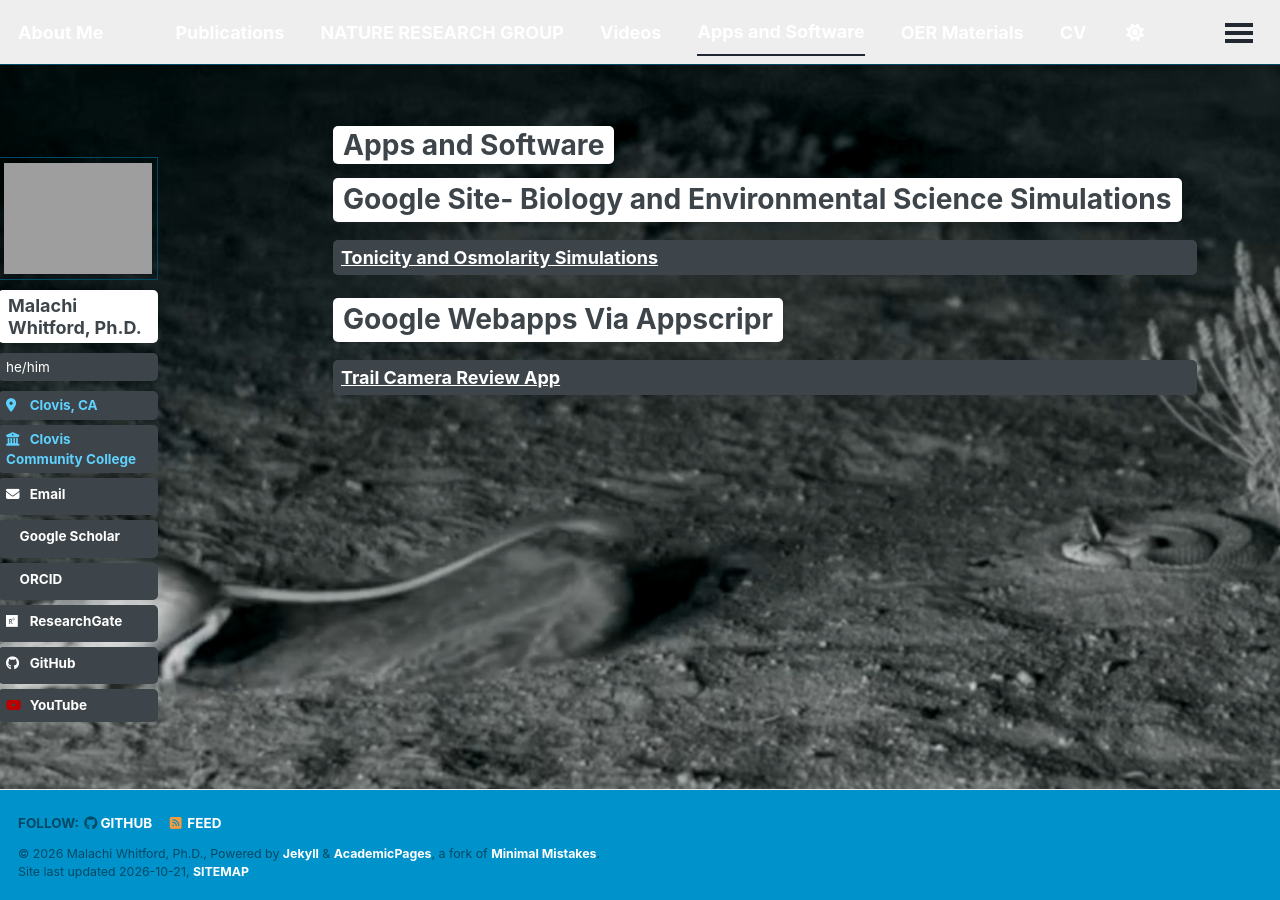
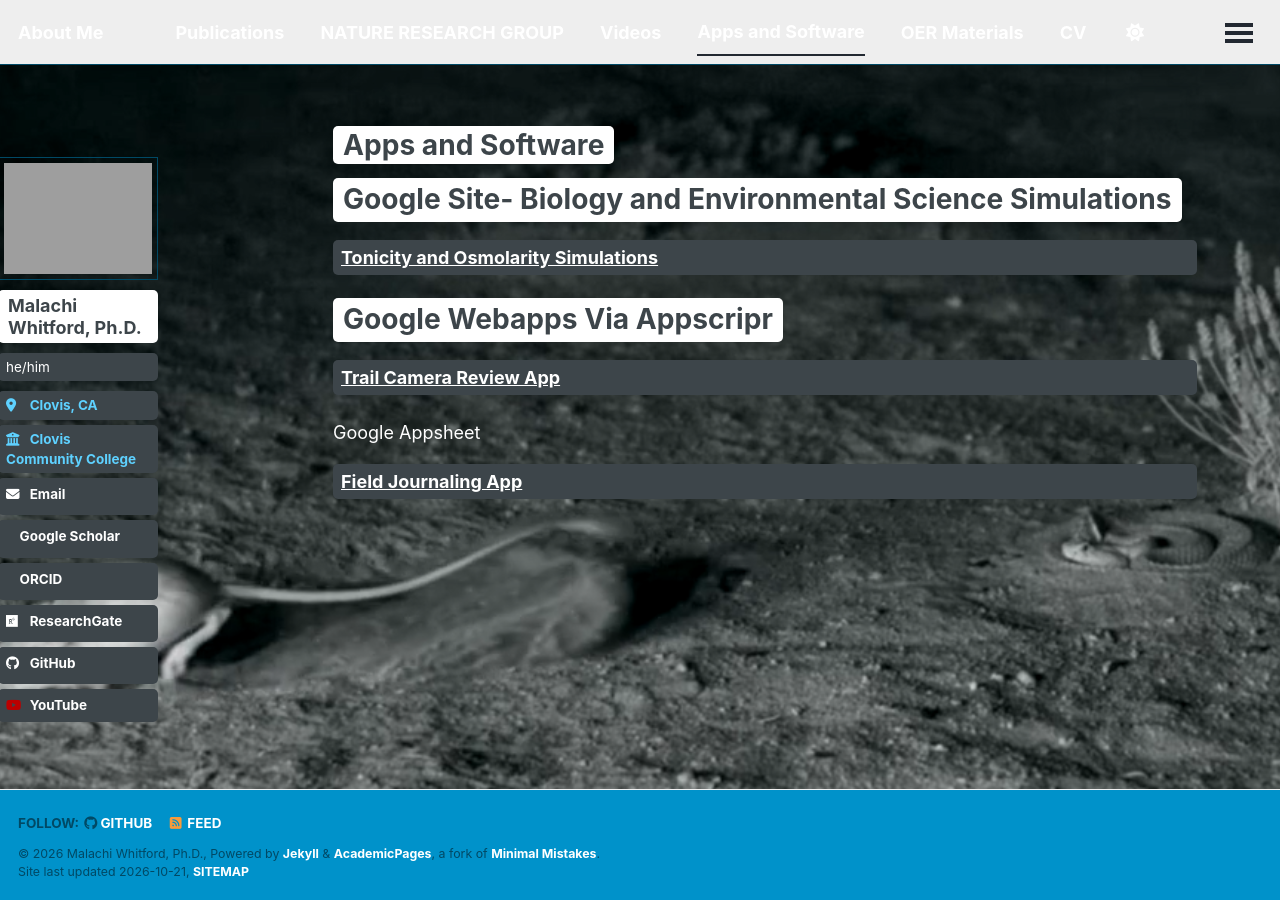
Before and after one commit to malachi-whitford/malachi-whitford.github.io, a Jekyll site: the page built from _pages/software.html, in a window 1280 px wide and 900 px high. Built offline with Jekyll 4.4.1, drawn with Linux system fonts in a browser that asks for light colours; a style sheet for code colours, icons or effects is not loaded.

Commit message:
Add Field Journaling App link to software page

```diff
--- a/_pages/software.html
+++ b/_pages/software.html
@@ -12,3 +12,6 @@ author_profile: true
 
 <H1>Google Webapps Via Appscripr</H1>
 <p><a href="https://github.com/malachi-whitford/Trail-Camera-Review-App">Trail Camera Review App</a></p>
+
+Google Appsheet
+<p><a href="https://www.appsheet.com/Template/AppDef?appName=Untitledspreadsheet-409096369&utm_source=share_app_link">Field Journaling App</a></p>
```
